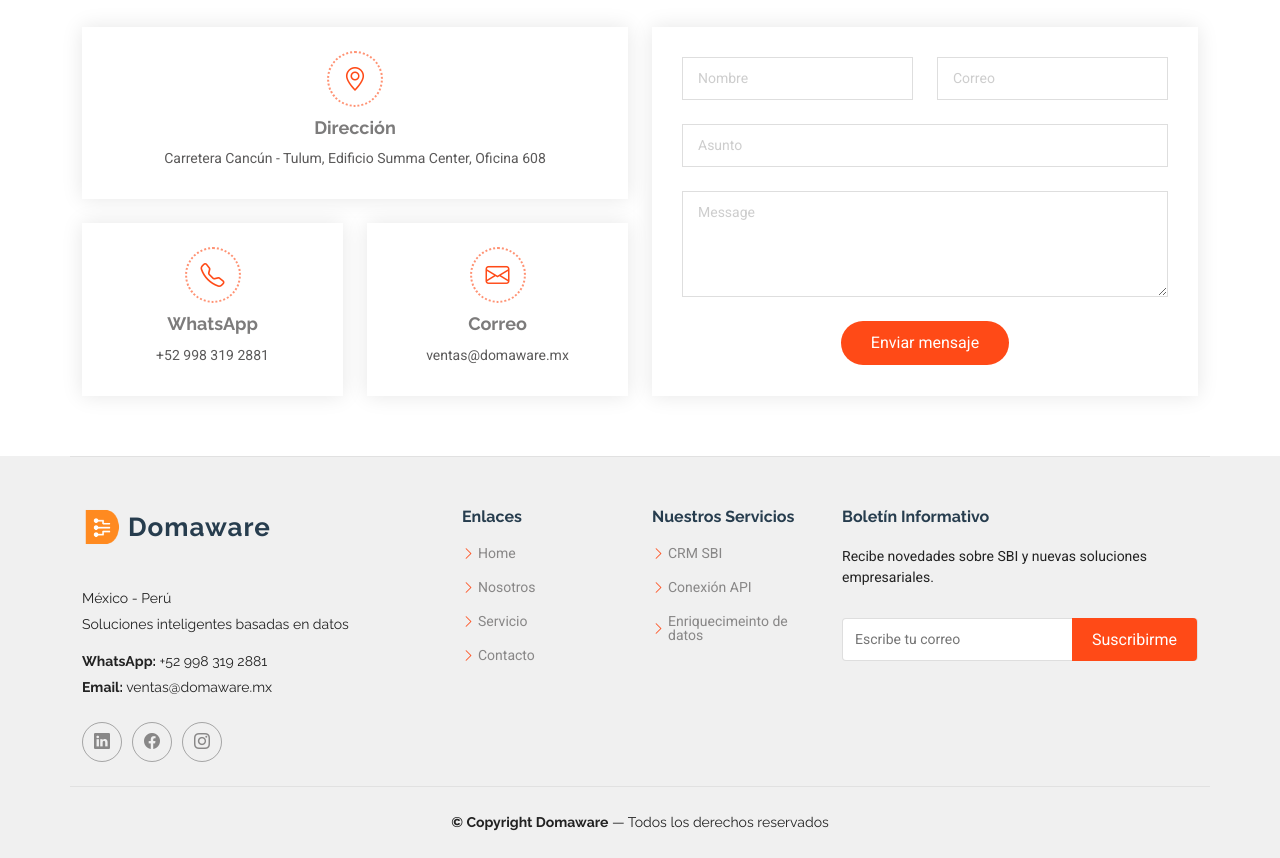
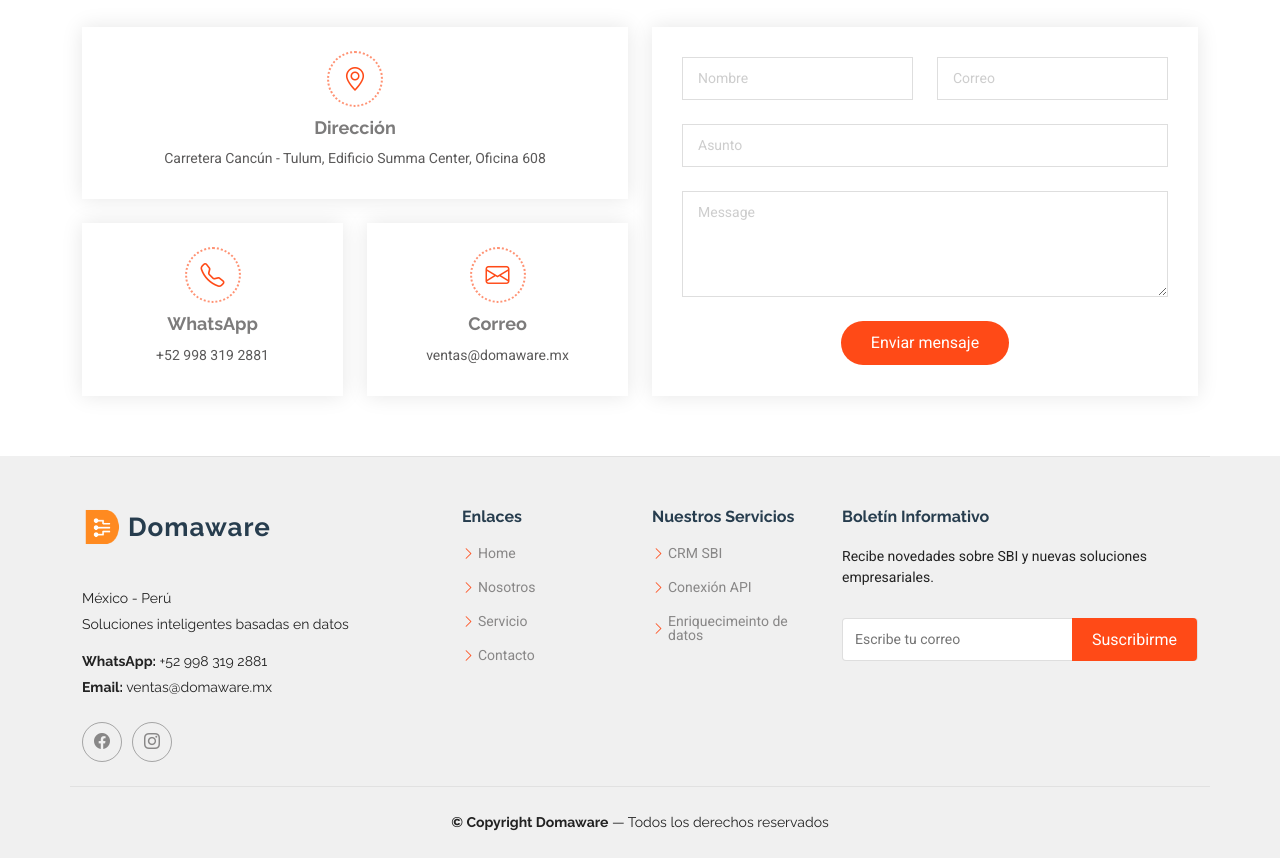
Before and after one commit to baldapier/domaware-web, a plain HTML site: page index.html in a window 1280 px wide. Shown: the part 3469-4327 px from the top of the page. Drawn offline with Linux system fonts and the light colour scheme.

Commit message:
update diseño web 2

```diff
--- a/index.html
+++ b/index.html
@@ -605,7 +605,7 @@
           </div>
           <!--PAGINAS -->
           <div class="social-links d-flex mt-4">
-            <a href="#"><i class="bi bi-linkedin"></i></a>
+
             <a href="https://www.facebook.com/domaware?locale=es_LA" target="_blank" rel="noopener noreferrer">
               <i class="bi bi-facebook"></i>
             </a>
```
